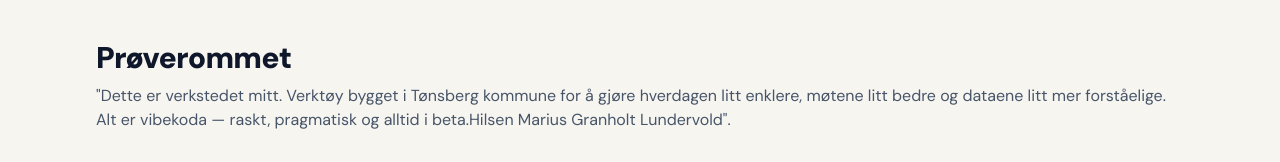
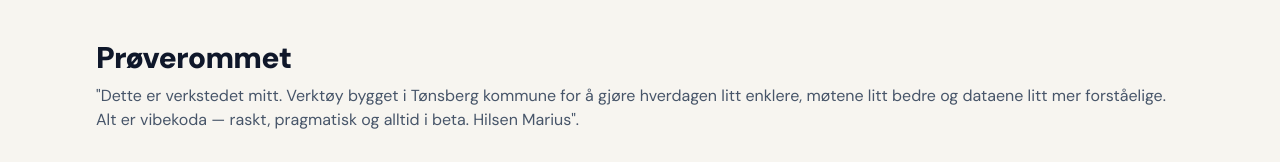
Before and after one commit to mariusgitar/Proverommet, a Next.js app: page / in a window 1280 px wide. Shown: the top 162 px of the page. Built offline with nearby package versions, Linux system fonts and the light colour scheme; no server answers; the database is empty.

Commit message:
Fix typo in introductory paragraph

```diff
--- a/app/page.tsx
+++ b/app/page.tsx
@@ -22,7 +22,7 @@ export default function HomePage() {
     <main className="mx-auto max-w-6xl px-4 py-10 sm:px-6 lg:px-8">
       <header className="mb-8 space-y-2">
         <p className="text-3xl font-black tracking-tight text-slate-900">Prøverommet</p>
-        <p className="text-slate-600">"Dette er verkstedet mitt. Verktøy bygget i Tønsberg kommune for å gjøre hverdagen litt enklere, møtene litt bedre og dataene litt mer forståelige. Alt er vibekoda — raskt, pragmatisk og alltid i beta.Hilsen Marius Granholt Lundervold". </p>
+        <p className="text-slate-600">"Dette er verkstedet mitt. Verktøy bygget i Tønsberg kommune for å gjøre hverdagen litt enklere, møtene litt bedre og dataene litt mer forståelige. Alt er vibekoda — raskt, pragmatisk og alltid i beta. Hilsen Marius". </p>
       </header>
 
       <section className="mb-6 flex flex-wrap gap-2" aria-label="Kategorifilter">
```
